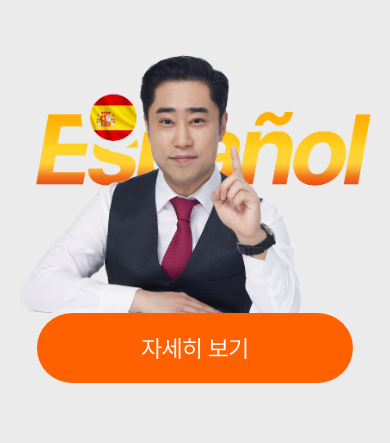
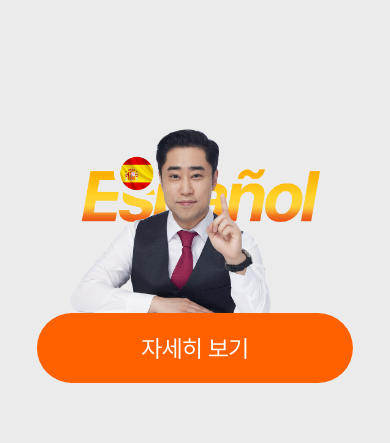
Before and after one commit to 1988bgh/spdan, a website: page index.html in a window 390 px wide. Shown: the part 401-844 px from the top of the page. Drawn offline with Linux system fonts and the light colour scheme; a web font is replaced by a local one.

Commit message:
메인 - 비쥬얼페이지 완료

```diff
--- a/src/scss/pages/_main.scss
+++ b/src/scss/pages/_main.scss
@@ -76,8 +76,8 @@
               width: 100%;
             }
             @include mobile-portrait {
-              top: 10vh;
-              top: 10svh;
+              top: 9vh;
+              top: 9svh;
               transform: translateY(0);
               width: 100%;
             }
@@ -116,7 +116,7 @@
               text-align: center;
             }
             @include tablet-portrait {
-              font-size: 6vw;
+              font-size: 9vw;
               text-align: center;
             }
             @include tablet-landscape {
@@ -185,6 +185,10 @@
               display: flex;
               font-size: 4rem;
             }
+            @include mobile-portrait {
+              display: flex;
+              font-size: 3rem;
+            }
             @include mobile-mini {
               display: flex;
               font-size: 2.5rem;
@@ -196,6 +200,9 @@
           }
           &-icon {
             img {
+              @include mobile-portrait {
+                width: 8rem;
+              }
               @include mobile-mini {
                 width: 8rem;
                 max-width: 100%;
@@ -221,7 +228,7 @@
               font-size: 4rem;
             }
             @include mobile-portrait {
-              font-size: 3rem;
+              font-size: 2.4rem;
             }
             @include mobile-landscape {
               font-size: 4rem;
@@ -275,7 +282,7 @@
             transform: translateX(50%);
           }
           @include mobile-portrait {
-            width: 50rem;
+            width: 25rem;
             max-width: 100%;
             right: 50%;
             transform: translateX(50%);
```
Also changed, not shown: src/css/style.css.
